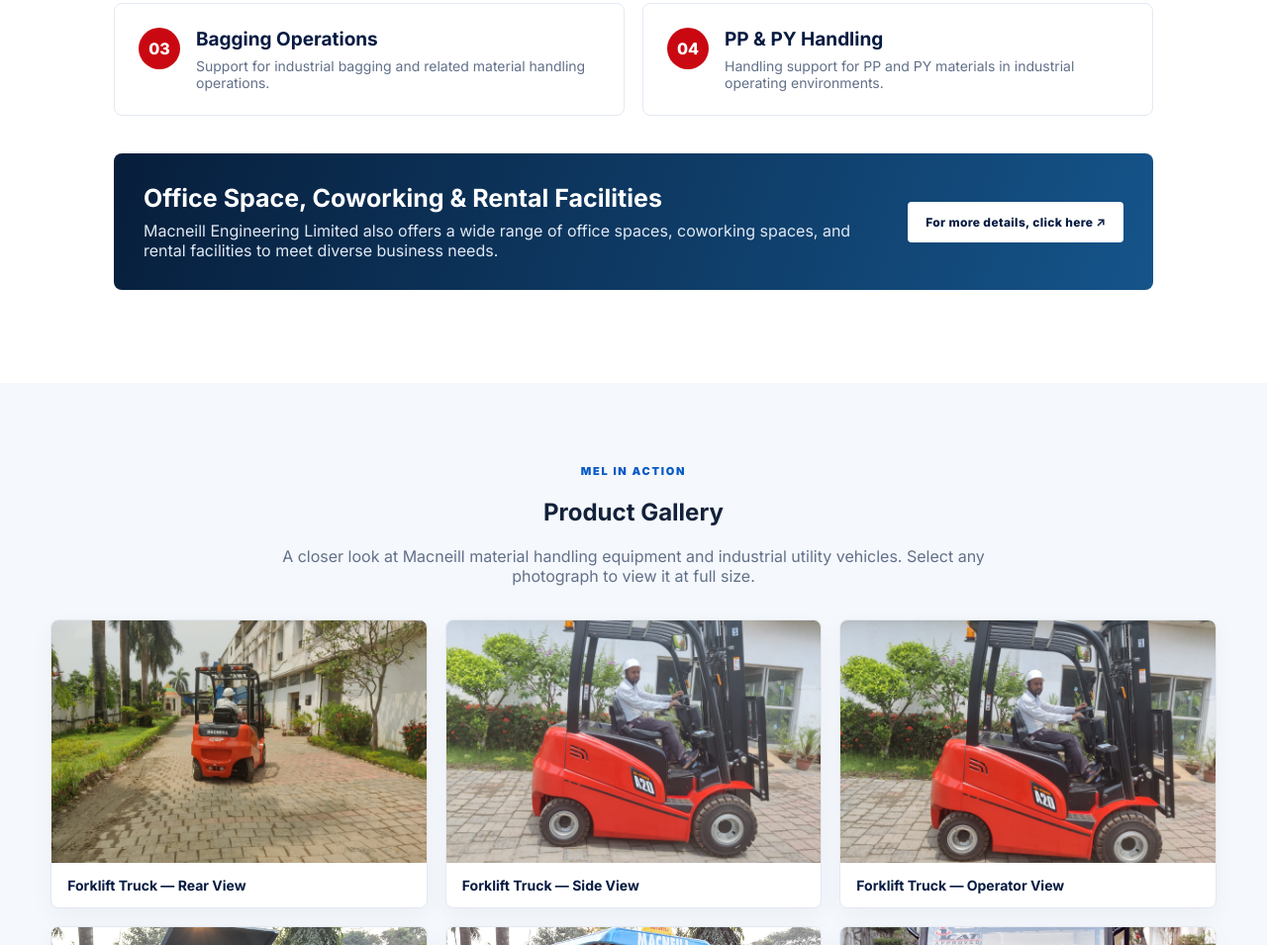
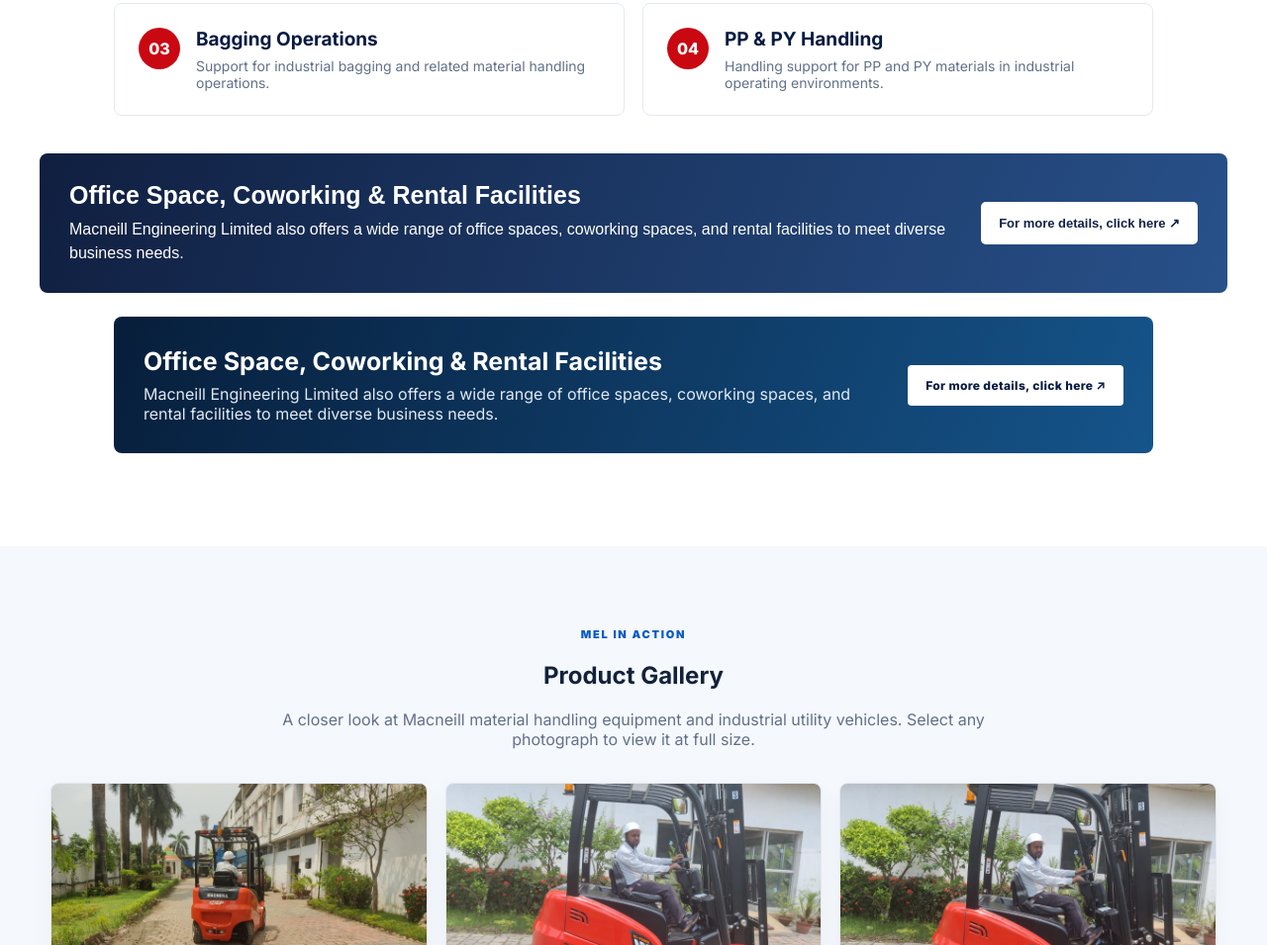
Before and after one commit to kamaleshmacneill-ops/macneill-website, a plain HTML site: page index.html in a window 1280 px wide. Shown: the part 4567-5522 px from the top of the page at 99% size. Drawn offline with Linux system fonts and the light colour scheme.

Commit message:
Update index.html

```diff
--- a/index.html
+++ b/index.html
@@ -81,6 +81,87 @@
     <article class="service-card"><div class="service-number">03</div><div><h3>Bagging Operations</h3><p>Support for industrial bagging and related material handling operations.</p></div></article>
     <article class="service-card"><div class="service-number">04</div><div><h3>PP &amp; PY Handling</h3><p>Handling support for PP and PY materials in industrial operating environments.</p></div></article>
   </div>
+
+<!-- Office Space Banner -->
+<section class="office-rental-banner">
+  <div class="office-rental-content">
+    <div>
+      <h2>Office Space, Coworking &amp; Rental Facilities</h2>
+      <p>
+        Macneill Engineering Limited also offers a wide range of office
+        spaces, coworking spaces, and rental facilities to meet diverse
+        business needs.
+      </p>
+    </div>
+
+    <a
+      href="https://thejunctiongroup.com/"
+      target="_blank"
+      rel="noopener noreferrer"
+      class="office-rental-button"
+    >
+      For more details, click here ↗
+    </a>
+  </div>
+</section>
+
+<style>
+.office-rental-banner {
+  max-width: 1200px;
+  margin: 24px auto;
+  padding: 28px 30px;
+  border-radius: 8px;
+  background: linear-gradient(110deg, #101f40, #28518a);
+  color: white;
+  font-family: Arial, sans-serif;
+}
+
+.office-rental-content {
+  display: flex;
+  align-items: center;
+  justify-content: space-between;
+  gap: 24px;
+}
+
+.office-rental-content h2 {
+  color: white;
+  font-size: 25px;
+  margin: 0 0 8px;
+}
+
+.office-rental-content p {
+  margin: 0;
+  font-size: 16px;
+  line-height: 1.5;
+}
+
+.office-rental-button {
+  flex-shrink: 0;
+  background: white;
+  color: #102347;
+  padding: 14px 18px;
+  border-radius: 5px;
+  font-weight: bold;
+  font-size: 13px;
+  text-decoration: none;
+}
+
+.office-rental-button:hover {
+  background: #e8f0ff;
+}
+
+@media (max-width: 650px) {
+  .office-rental-content {
+    flex-direction: column;
+    align-items: flex-start;
+  }
+
+  .office-rental-content h2 {
+    font-size: 21px;
+  }
+}
+</style>
+
   <div class="coworking">
     <div><h3>Office Space, Coworking & Rental Facilities</h3><p>Macneill Engineering Limited also offers a wide range of office spaces, coworking spaces, and rental facilities to meet diverse business needs.</p></div>
     <a class="btn" href="https://thejunctiongroup.com/" target="_blank" rel="noopener noreferrer">For more details, click here ↗</a>
```
